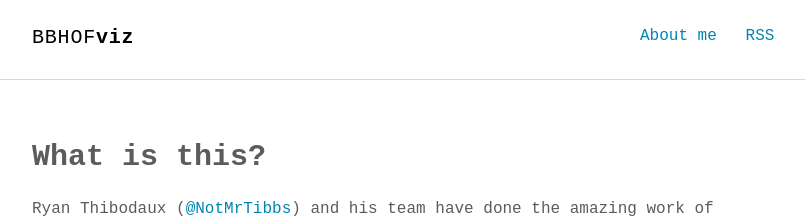
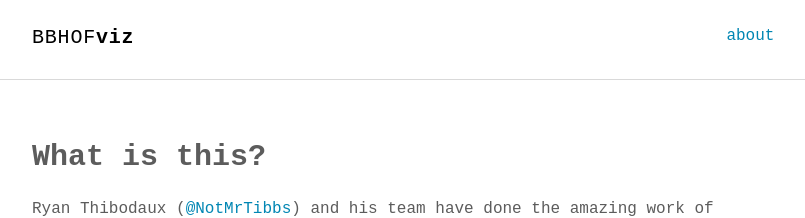
Before and after one commit to deppen8/bbhof_dash, a Jekyll site: the page built from about.md, in a window 1280 px wide. Shown: the top 218 px of the page, without its empty margins (232-1037 px from the left). Built offline with Jekyll 4.4.1, drawn with Linux system fonts in a browser that asks for light colours; some web fonts are replaced.

Commit message:
remove rss from nav bar

```diff
--- a/_includes/nav.html
+++ b/_includes/nav.html
@@ -3,8 +3,7 @@
   <div class="container">
     <h1 class="logo"><a href="{{ '/' | prepend: site.baseurl | prepend: site.url }}">{{ site.title_left }}<span>{{ site.title_right }}</span></a></h1>
     <ul class="navbar">
-      <li><a href="{{ '/about' | prepend: site.baseurl | prepend: site.url }}">About me</a></li>
-      <li><a href="{{ "/feed.xml" | prepend: site.baseurl | prepend: site.url }}" target="_blank">RSS</a></li>
+      <li><a href="{{ '/about' | prepend: site.baseurl | prepend: site.url }}">about</a></li>
     </ul>
   </div>
 </nav>
```
